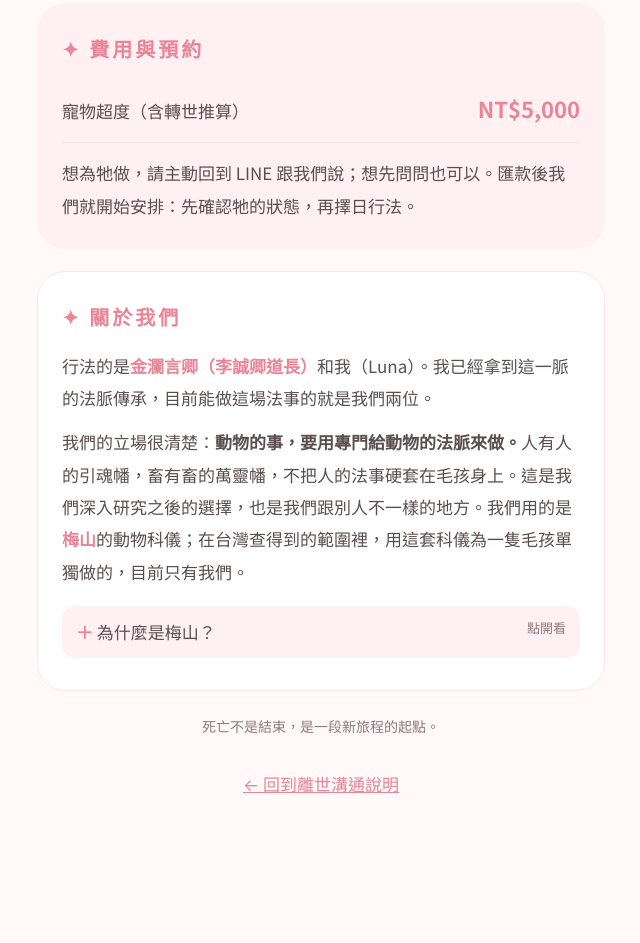
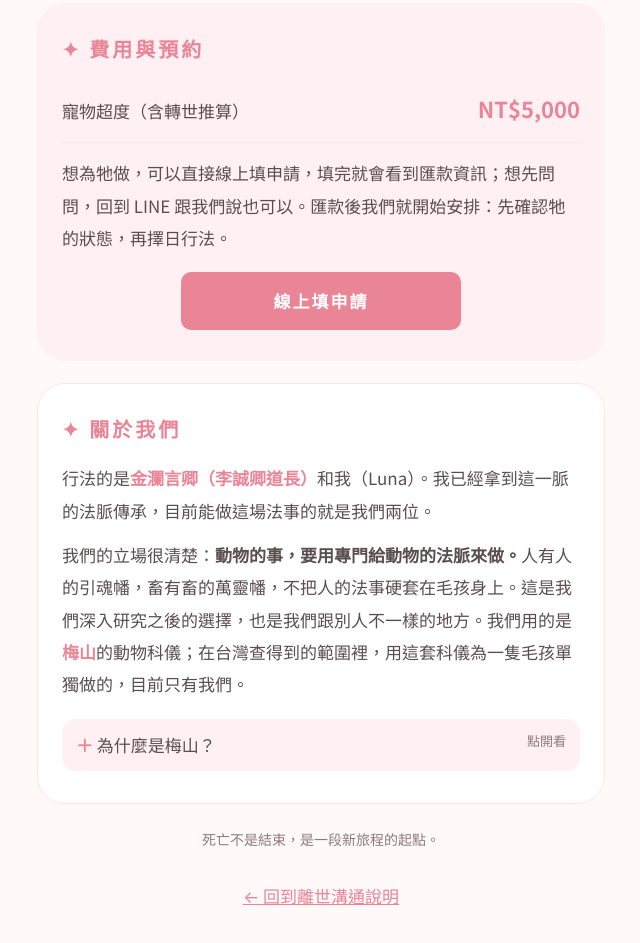
Before and after one commit to lunalove520/pet-deceased, a plain HTML site: page chaodu/index.html in a window 1280 px wide. Shown: the part 5170-6113 px from the top of the page, without its empty margins (319-959 px from the left). Before the commit the page ends 6066 px from the top, so only its background shows below. Drawn offline with Linux system fonts and the light colour scheme.

Commit message:
超度說明頁：費用與預約加「線上填申請」按鈕（她 11-25 定）
Co-Authored-By: Claude Opus 5.5 <noreply@anthropic.com>

```diff
--- a/chaodu/index.html
+++ b/chaodu/index.html
@@ -39,6 +39,7 @@ details p{margin:10px 0 0}
 .story .tag{font-size:13px;color:var(--mute);margin:0 0 4px}
 .story h3{margin:0 0 8px;font-size:18px;color:var(--accent)}
 a.back{display:block;text-align:center;color:var(--accent);margin-top:28px}
+a.apply{display:block;margin:18px auto 4px;max-width:280px;padding:13px 0;border-radius:10px;background:var(--accent);color:#fff;text-align:center;font-weight:700;letter-spacing:.12em;text-decoration:none}
 </style>
 </head>
 <body>
@@ -141,7 +142,8 @@ a.back{display:block;text-align:center;color:var(--accent);margin-top:28px}
 <section class="soft">
   <h2>✦ 費用與預約</h2>
   <div class="price"><span>寵物超度（含轉世推算）</span><b>NT$5,000</b></div>
-  <p>想為牠做，請主動回到 LINE 跟我們說；想先問問也可以。匯款後我們就開始安排：先確認牠的狀態，再擇日行法。</p>
+  <p>想為牠做，可以直接線上填申請，填完就會看到匯款資訊；想先問問，回到 LINE 跟我們說也可以。匯款後我們就開始安排：先確認牠的狀態，再擇日行法。</p>
+  <a class="apply" href="https://luna-pet-ceremony.netlify.app/?item=chaodu">線上填申請</a>
 </section>
 
 <section>
```
